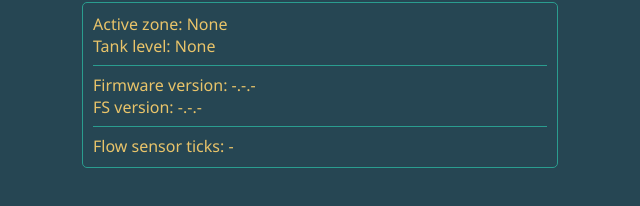
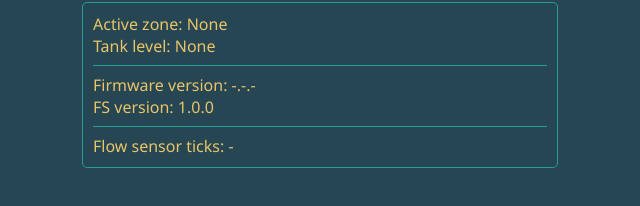
Before and after one commit to tomikaa87/esp-irrigation-controller, a plain HTML site: page data/index.html in a window 1280 px wide. Shown: the part 414-620 px from the top of the page, 320-960 px from the left. Drawn offline with Linux system fonts and the light colour scheme; no server answers.

Commit message:
Add FS version

```diff
--- a/data/index.html
+++ b/data/index.html
@@ -216,7 +216,7 @@
                 <div class="status-label">Tank level: <span class="status-label value-label" id="tank-level-label">None</span></div>
                 <hr>
                 <div class="status-label">Firmware version: <span class="status-label value-label" id="fw-version-label">-.-.-</span></div>
-                <div class="status-label">FS version: <span class="status-label value-label" id="fs-version-label">-.-.-</span></div>
+                <div class="status-label">FS version: <span class="status-label value-label" id="fs-version-label">1.0.0</span></div>
                 <hr>
                 <div class="status-label">Flow sensor ticks: <span class="status-label value-label" id="fls-ticks-label">-</span></div>
             </div>
```
